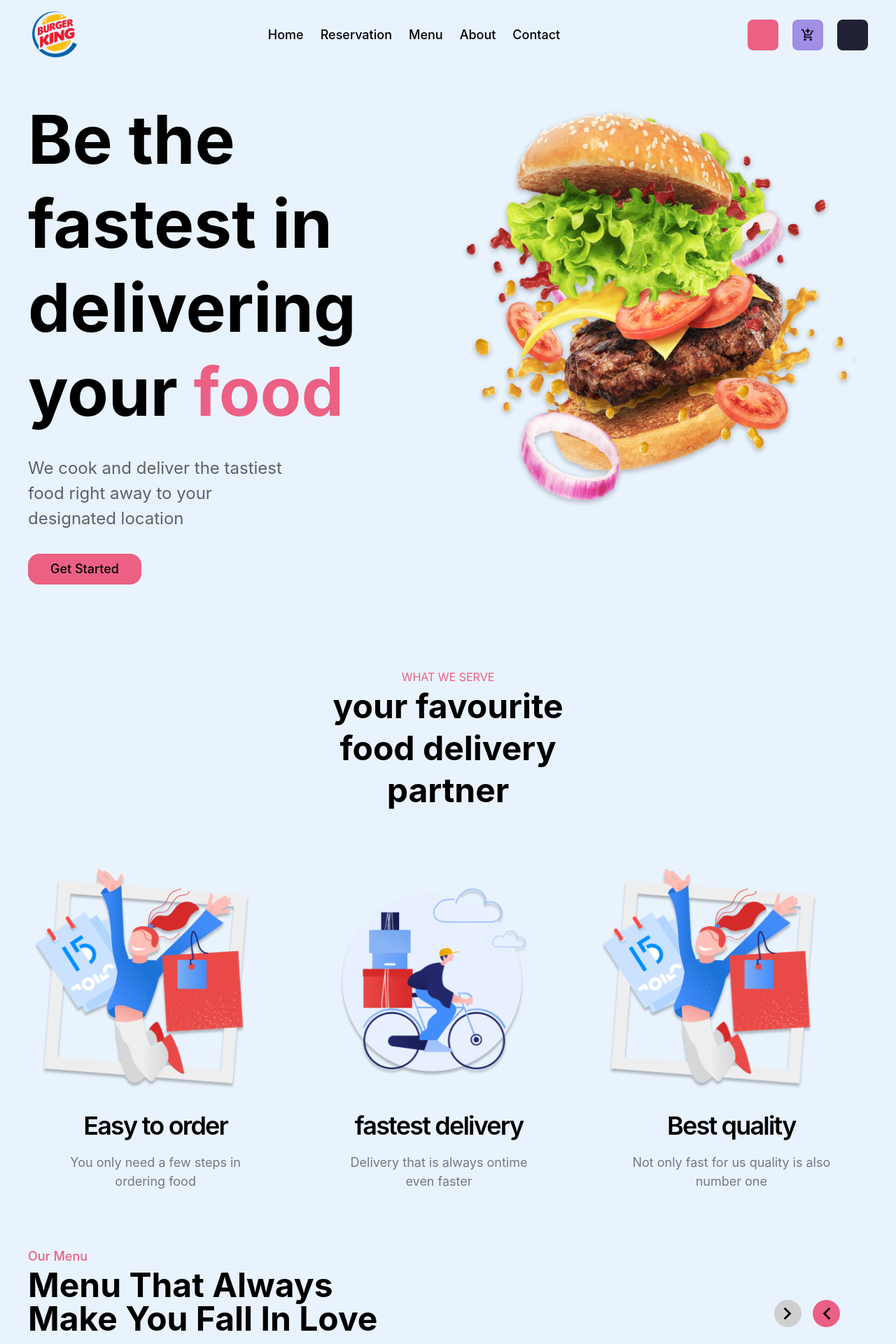
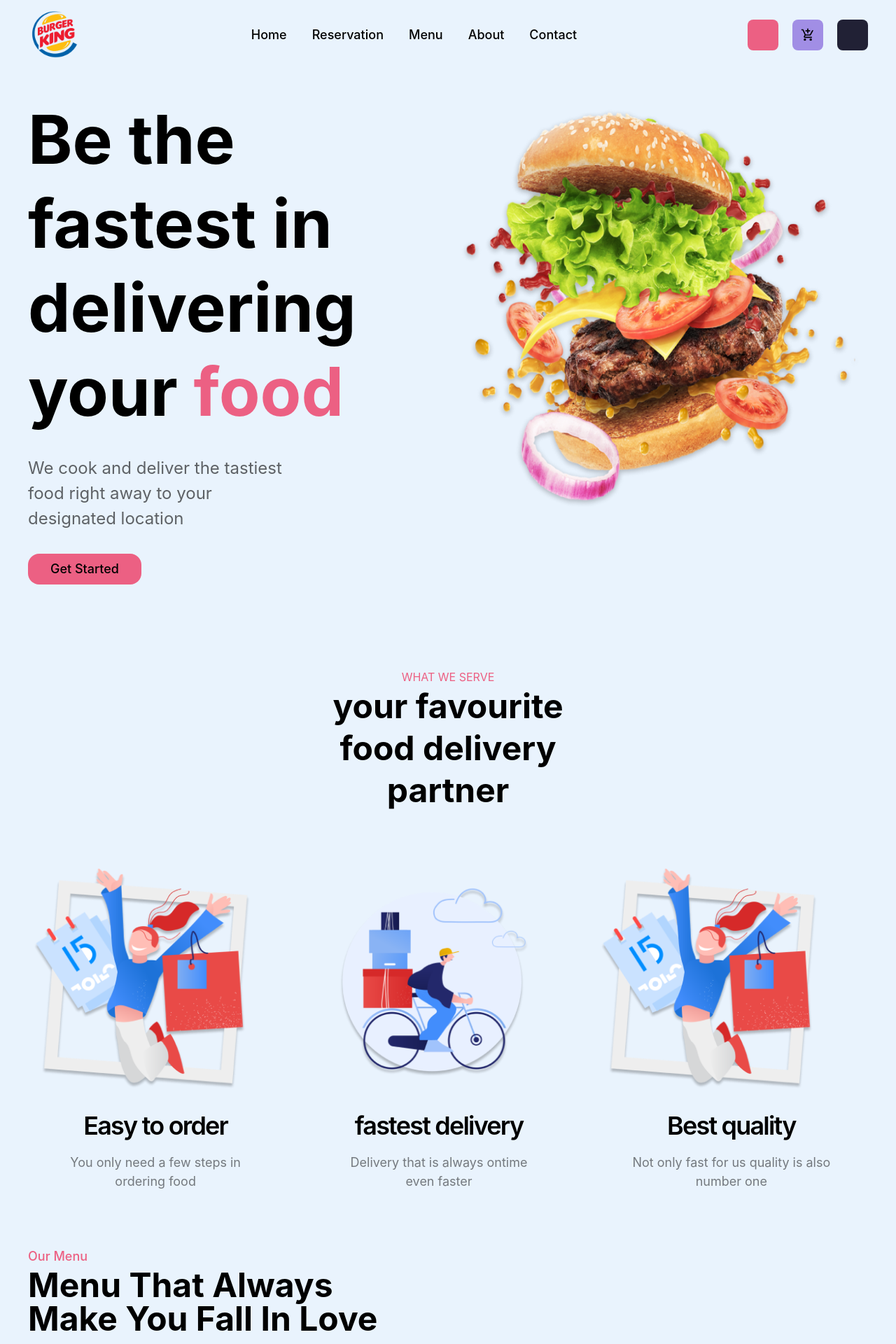
Before and after one commit to hassanfathy23/restaurant, a Next.js app: page / in a window 1280 px wide. Shown: the top 1920 px of the page at 70% size. Built offline with nearby package versions, Linux system fonts and the light colour scheme; some icons are missing.

Commit message:
finished interactivity

```diff
--- /dev/null
+++ b/components/ButtonGroup.tsx
@@ -0,0 +1,32 @@
+import { Icon } from "@iconify/react";
+
+const ButtonGroup = ({ next, previous, goToSlide, ...rest }) => {
+    const {
+      carouselState: { currentSlide },
+    } = rest;
+  return (
+      <div className="carousel-button-group absolute right-0 -top-[270px] px-10 py-3 flex flex-row gap-4 self-end">
+        <div
+          className={`${
+            currentSlide === 4 ? "disable" : ""
+          } p-[2px] flex justify-center items-center rounded-full bg-[#CFCFCF] cursor-pointer transition-all duration-300 hover:scale-110`}
+          onClick={() => previous()}
+        >
+          <Icon
+            icon="material-symbols:chevron-right"
+            width="35"
+            height="35"
+            className="rotate-180"
+          />
+        </div>
+        <div
+          onClick={() => next()}
+          className="p-[2px] flex justify-center items-center rounded-full bg-[#EC6083] cursor-pointer transition-all duration-300 hover:scale-110"
+        >
+          <Icon icon="material-symbols:chevron-right" width="35" height="35" />
+        </div>
+      </div>
+    );
+  };
+
+  export default ButtonGroup;
--- a/components/FoodItem.tsx
+++ b/components/FoodItem.tsx
@@ -11,9 +11,9 @@ type AppProps = {
 
 export default function FoodItem({name, description, image, price, imageHeight}: AppProps) {
     return (
-        <div className="h-full px-8 pb-8 pt-20 mr-10 flex flex-col items-center gap-4 rounded-3xl shadow-md shadow-black/30 text-center">
-            <div className="w-full absolute -top-40">
-            <div className="relative w-full h-[250px]">
+        <div className="h-full px-8 pb-8 pt-20 mr-10 flex flex-col items-center gap-4 rounded-3xl shadow-md shadow-black/30 text-center group cursor-pointer">
+            <div className="w-full absolute -top-[150px]">
+            <div className="relative w-full h-[250px] transition-all duration-300 group-hover:scale-150 group-hover:-translate-y-16">
             <Image src={`/images/${image}`} alt={name} fill objectFit="contain"/>
             </div>
             </div>
@@ -21,7 +21,7 @@ export default function FoodItem({name, description, image, price, imageHeight}:
             <p className="px-8 text-[18px] flex-1 text-black/50">{description}</p>
             <div className="w-full flex flex-row justify-between items-center">
                 <p className="text-[36px] font-bold">${price}</p>
-                <div className="p-[4px] rounded-full bg-black">
+                <div className="p-[4px] rounded-full bg-black transition-all duration-300 hover:scale-110">
                 <Icon icon="ic:baseline-plus" width="50" height="50" color="white" />
                 </div>
             </div>
--- a/components/FoodList.tsx
+++ b/components/FoodList.tsx
@@ -2,6 +2,7 @@ import Carousel from "react-multi-carousel";
 import "react-multi-carousel/lib/styles.css";
 
 import FoodItem from "./FoodItem";
+import ButtonGroup from "./ButtonGroup";
 
 const responsive = {
   superLargeDesktop: {
@@ -33,15 +34,18 @@ export default function FoodList() {
       ssr={true} // means to render carousel on server-side.
       // infinite={true}
       // autoPlay={this.props.deviceType !== "mobile" ? true : false}
-      autoPlay={false}
-      // autoPlaySpeed={1000}
+      // autoPlay={true}
+      // autoPlaySpeed={2000}
       // keyBoardControl={true}
-      // customTransition="all .5"
+      // customTransition="all 2"
       // transitionDuration={500}
-      // containerClass="carousel-container flow"
-      // removeArrowOnDeviceType={["tablet", "mobile"]}
+      // containerClass="carousel-container"
+      removeArrowOnDeviceType={["tablet", "mobile", "desktop"]}
       deviceType="desktop"
       // dotListClass="custom-dot-list-style"
+      customButtonGroup={
+      <ButtonGroup /* // @ts-ignore */ goToSlide next previous />
+    }
       itemClass="carousel-item-padding-40-px"
       className="w-10/12 h-5/6 p-6 flex items-center relative overflow-x-clip"
     >
--- a/components/Hero.tsx
+++ b/components/Hero.tsx
@@ -15,7 +15,7 @@ export default function Hero() {
         </p>
         <Link
           href="/start"
-          className="max-w-fit py-2 px-8 bg-[#EC6083] rounded-2xl text-lg font-medium"
+          className="max-w-fit py-2 px-8 bg-[#EC6083] rounded-2xl text-lg font-medium transition-all duration-300 hover:bg-[#EC6083]/50"
         >
           Get Started
         </Link>
--- a/components/MenuItem.tsx
+++ b/components/MenuItem.tsx
@@ -7,7 +7,7 @@ type AppProps = {
 
 export default function MenuItem({ name, image }: AppProps) {
   return (
-    <div className="py-[6px] px-[6px] relative flex flex-row items-center bg-[#A18EE5] rounded-3xl ">
+    <div className="py-[6px] px-[6px] relative flex flex-row items-center bg-[#A18EE5] rounded-3xl cursor-pointer transition-all duration-300 hover:scale-110">
       <div className="p-1 flex justify-center items-center rounded-full bg-white">
         <Image src={image} alt={name} width="40" height="40" />
       </div>
--- a/components/Navbar.tsx
+++ b/components/Navbar.tsx
@@ -11,27 +11,28 @@ export default function Navbar() {
           width={75}
           height={75}
           alt="logo"
+          className="cursor-pointer"
         />
       </div>
       <div className="flex flex-row justify-start items-center gap-6 text-lg font-medium">
-        <Link href="/">Home</Link>
-        <Link href="/reservation">Reservation</Link>
-        <Link href="/menu">Menu</Link>
-        <Link href="/about">About</Link>
-        <Link href="/contact">Contact</Link>
+        <Link href="/" className="p-1 cursor-pointer transition-all duration-300 border-2 border-transparent rounded-lg hover:border-black hover:bg-black hover:text-white">Home</Link>
+        <Link href="/reservation" className="p-1 cursor-pointer transition-all duration-300 border-2 border-transparent rounded-lg hover:border-black hover:bg-black hover:text-white">Reservation</Link>
+        <Link href="/menu" className="p-1 cursor-pointer transition-all duration-300 border-2 border-transparent rounded-lg hover:border-black hover:bg-black hover:text-white">Menu</Link>
+        <Link href="/about" className="p-1 cursor-pointer transition-all duration-300 border-2 border-transparent rounded-lg hover:border-black hover:bg-black hover:text-white">About</Link>
+        <Link href="/contact" className="p-1 cursor-pointer transition-all duration-300 border-2 border-transparent rounded-lg hover:border-black hover:bg-black hover:text-white">Contact</Link>
       </div>
       <div className="flex flex-row justify-start items-center gap-5">
-        <div className="p-3 flex justify-center items-center rounded-lg bg-[#EC6083]">
+        <div className="p-3 flex justify-center items-center rounded-lg bg-[#EC6083] cursor-pointer transition-all duration-300 hover:scale-110">
           <Icon icon="ic:sharp-search" width="20" height="20" />
         </div>
-        <div className="p-3 flex justify-center items-center rounded-lg bg-[#A18EE5]">
+        <div className="p-3 flex justify-center items-center rounded-lg bg-[#A18EE5] cursor-pointer transition-all duration-300 hover:scale-110">
           <Icon
             icon="material-symbols:add-shopping-cart"
             width="20"
             height="20"
           />
         </div>
-        <div className="p-3 flex justify-center items-center rounded-lg bg-[#212135]">
+        <div className="p-3 flex justify-center items-center rounded-lg bg-[#212135] cursor-pointer transition-all duration-300 hover:scale-110">
           <Icon icon="mdi:account" color="white" width="20" height="20" />
         </div>
       </div>
--- a/components/OurMenu.tsx
+++ b/components/OurMenu.tsx
@@ -14,23 +14,6 @@ export default function OurMenu() {
             Make You Fall In Love
           </h2>
         </div>
-        <div className="px-10 py-3 flex flex-row gap-4 self-end">
-          <div className="p-[2px] flex justify-center items-center rounded-full bg-[#CFCFCF]">
-            <Icon
-              icon="material-symbols:chevron-right"
-              width="35"
-              height="35"
-            />
-          </div>
-          <div className="p-[2px] flex justify-center items-center rounded-full bg-[#EC6083]">
-            <Icon
-              icon="material-symbols:chevron-right"
-              width="35"
-              height="35"
-              className="rotate-180"
-            />
-          </div>
-        </div>
       </div>
       <div className="flex flex-row justify-between items-end">
         <MenuList />
```
Also changed, not shown: components/Footer.tsx (+16 -16 lines).
